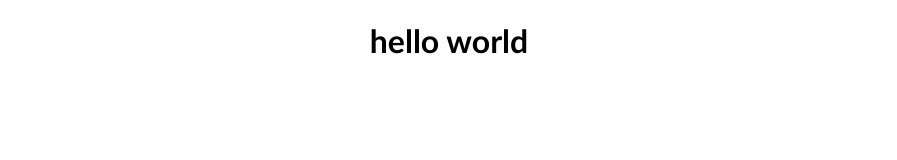
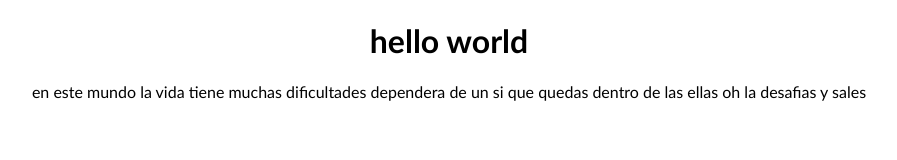
Before and after one commit to yonathanbume/Git-prueba, a plain HTML site: page index.html in a window 1280 px wide. Shown: the whole page, without its empty margins (191-1088 px from the left). Drawn offline with Linux system fonts and the light colour scheme.

Commit message:
agregando un parrafo a archivo index

```diff
--- a/index.html
+++ b/index.html
@@ -9,5 +9,8 @@
 </head>
 <body>
     <h1>hello world</h1>
+    <p>en este mundo la vida tiene muchas dificultades dependera de un si que quedas dentro de las ellas
+        oh la desafias y sales
+    </p>
 </body>
 </html>
```
